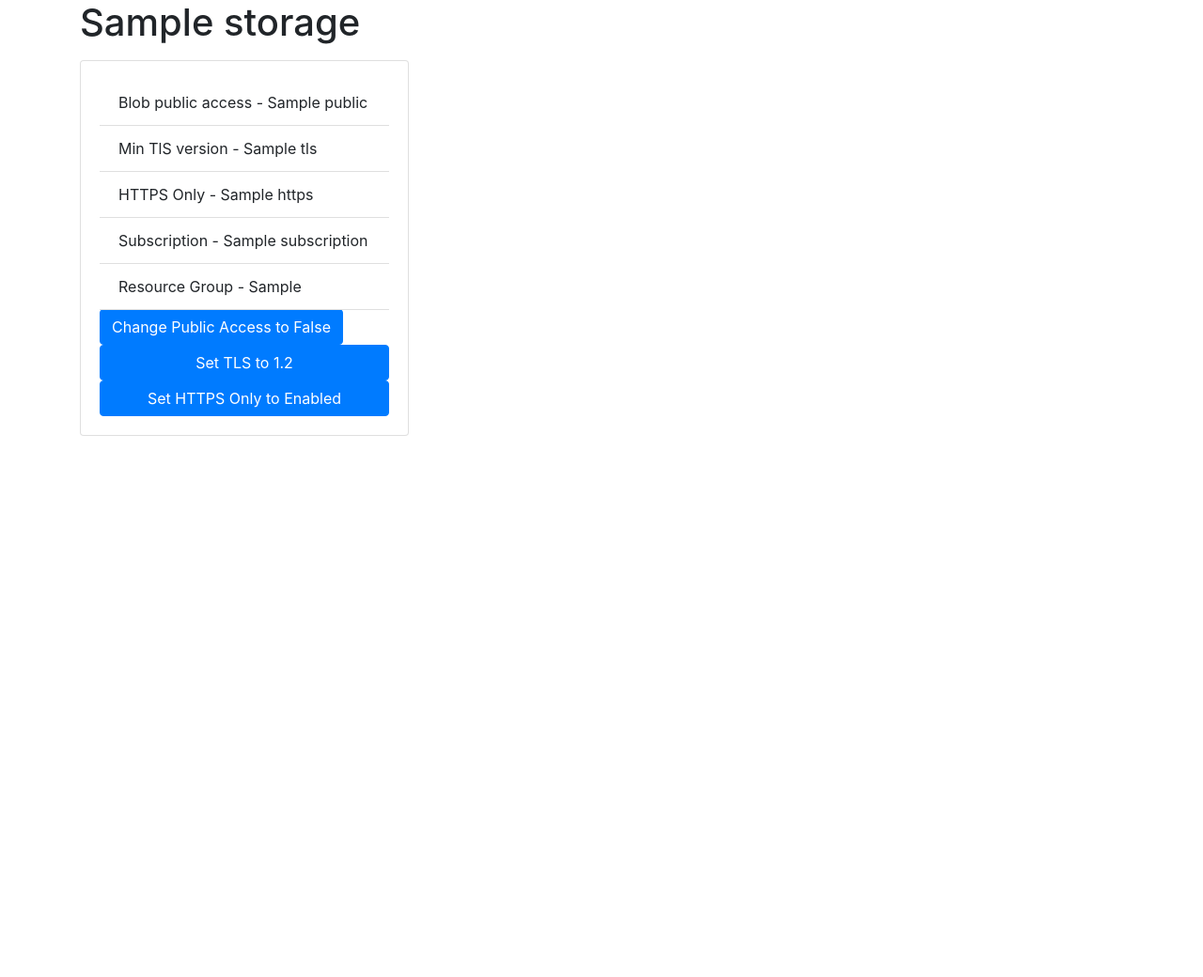
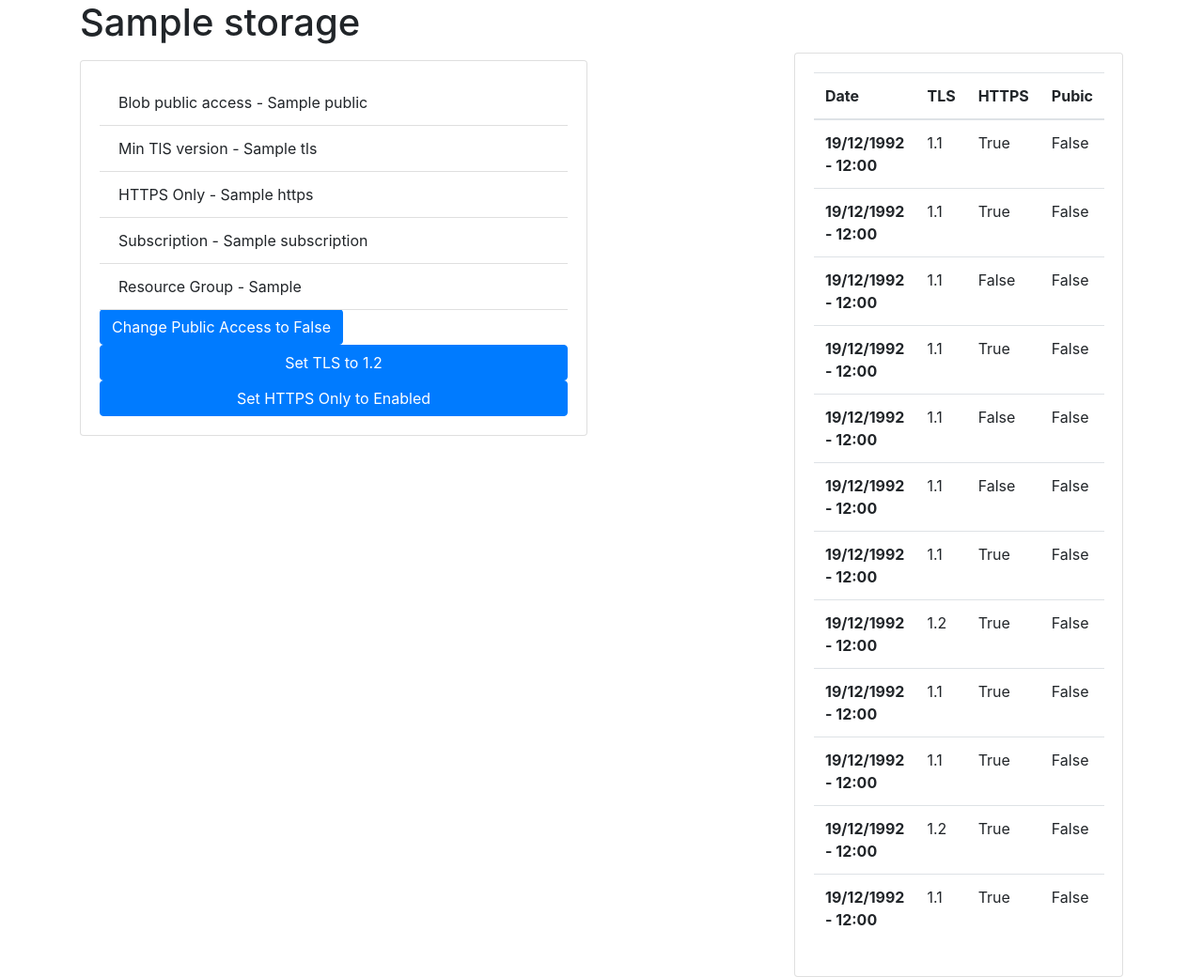
Before and after one commit to markusbnet/AzReformo, a FastAPI app: template app/templates/pages/storageid.html in a window 1280 px wide. Shown: the part 56-1096 px from the top of the page at 94% size. Before the commit the page ends 520 px from the top, so only its background shows below. Run offline with FastAPI, Linux system fonts and the light colour scheme; the template is opened without the code that fills it: most values are stand-ins (such as "Sample title", 1, 10 or a date in 2020); parts of the project's set-up code (start-up, migrations or seed data) failed here and were passed over; some libraries are stand-ins or nearby versions.

Commit message:
isort and black

```diff
--- a/app/config.py
+++ b/app/config.py
@@ -10,9 +10,7 @@ class Settings(BaseSettings):
     tenant_id: str
 
     # Postgres
-    postgres_url: str = os.getenv(
-        "POSTGRES_URL", "postgres"
-    )
+    postgres_url: str = os.getenv("POSTGRES_URL", "postgres")
     postgres_user: str = os.getenv("POSTGRES_USER", "postgres")
     postgres_password: str
     postgres_db: str = os.getenv("POSTGRES_DB", "azreformo")
--- a/app/database.py
+++ b/app/database.py
@@ -1,7 +1,8 @@
-from config import settings
 from sqlalchemy import create_engine
 from sqlalchemy.ext.declarative import declarative_base
 from sqlalchemy.orm import sessionmaker
+
+from config import settings
 
 DATABASE_URL = f"postgresql://{settings.postgres_user}:{settings.postgres_password}@{settings.postgres_url}:5432/{settings.postgres_db}"
 
--- a/app/main.py
+++ b/app/main.py
@@ -4,15 +4,13 @@ from apscheduler.schedulers.background import BackgroundScheduler
 from azure.mgmt.storage.v2019_04_01.models import StorageAccount
 from fastapi import FastAPI, Form, Request
 from fastapi.templating import Jinja2Templates
-from config import settings
 
 # database
 import models
 from auth import CREDENTIALS
+from config import settings
 from database import engine
-from storage import (create_storage, get_storage_properties,
-                     get_latest_storage)
-
+from storage import create_storage, get_latest_storage, get_storage_properties
 
 app = FastAPI()
 templates = Jinja2Templates(directory="templates/pages")
--- a/app/models.py
+++ b/app/models.py
@@ -1,8 +1,9 @@
 import datetime
 
-from database import Base
 from sqlalchemy import Column, DateTime, Integer, String
 from sqlalchemy.sql.sqltypes import Boolean
+
+from database import Base
 
 
 class StorageAccounts(Base):
--- a/app/storage.py
+++ b/app/storage.py
@@ -19,7 +19,9 @@ def get_storage():
 
 
 def get_latest_storage():
-    data = db.execute('SELECT DISTINCT ON (name) * FROM "StorageAccount" ORDER BY NAME DESC;')
+    data = db.execute(
+        'SELECT DISTINCT ON (name) * FROM "StorageAccount" ORDER BY NAME DESC;'
+    )
     return data
 
 
--- a/app/templates/pages/storageid.html
+++ b/app/templates/pages/storageid.html
@@ -4,7 +4,7 @@
 <div class="container">
 <h1>{{ storage.name }}</h1>
     <div class="row">
-    <div class="col-sm-4">
+    <div class="col-sm-6">
         <div class="card my-2">
             <div class="card-body">
                 <ul class="list-group list-group-flush">
@@ -26,6 +26,99 @@
             </div>
         </div>
     </div>
+    <div class="col-sm-2"></div>
+    <div class="col-sm-4">
+        <div class="card">
+            <div class="card-body">
+        <table class="table">
+            <thead>
+              <tr>
+                <th scope="col">Date</th>
+                <th scope="col">TLS</th>
+                <th scope="col">HTTPS</th>
+                <th scope="col">Pubic</th>
+              </tr>
+            </thead>
+            <tbody>
+              <tr>
+                <th scope="row">19/12/1992 - 12:00</th>
+                <td>1.1</td>
+                <td>True</td>
+                <td>False</td>
+              </tr>
+              <tr>
+                <th scope="row">19/12/1992 - 12:00</th>
+                <td>1.1</td>
+                <td>True</td>
+                <td>False</td>
+              </tr>
+              <tr>
+                <th scope="row">19/12/1992 - 12:00</th>
+                <td>1.1</td>
+                <td>False</td>
+                <td>False</td>
+              </tr>
+              <tr>
+                <th scope="row">19/12/1992 - 12:00</th>
+                <td>1.1</td>
+                <td>True</td>
+                <td>False</td>
+              </tr>
+              <tr>
+                <th scope="row">19/12/1992 - 12:00</th>
+                <td>1.1</td>
+                <td>False</td>
+                <td>False</td>
+              </tr>
+              <tr>
+                <th scope="row">19/12/1992 - 12:00</th>
+                <td>1.1</td>
+                <td>False</td>
+                <td>False</td>
+              </tr>
+              <tr>
+                <th scope="row">19/12/1992 - 12:00</th>
+                <td>1.1</td>
+                <td>True</td>
+                <td>False</td>
+              </tr>
+              <tr>
+                <th scope="row">19/12/1992 - 12:00</th>
+                <td>1.2</td>
+                <td>True</td>
+                <td>False</td>
+              </tr>
+              <tr>
+                <th scope="row">19/12/1992 - 12:00</th>
+                <td>1.1</td>
+                <td>True</td>
+                <td>False</td>
+              </tr>
+              <tr>
+                <th scope="row">19/12/1992 - 12:00</th>
+                <td>1.1</td>
+                <td>True</td>
+                <td>False</td>
+              </tr>
+              <tr>
+                <th scope="row">19/12/1992 - 12:00</th>
+                <td>1.2</td>
+                <td>True</td>
+                <td>False</td>
+              </tr>
+              <tr>
+                <th scope="row">19/12/1992 - 12:00</th>
+                <td>1.1</td>
+                <td>True</td>
+                <td>False</td>
+              </tr>
+            </tbody>
+          </table>
+        </div>
+        </div></div>
+    </div>
+    <div class="row">
+
     </div>
 </div>
 <! -- Think we should grey out the buttons if th TLS version is 1.2 or HTTPS Only is Enabled or Blob Public Access is disabled.-->
```
